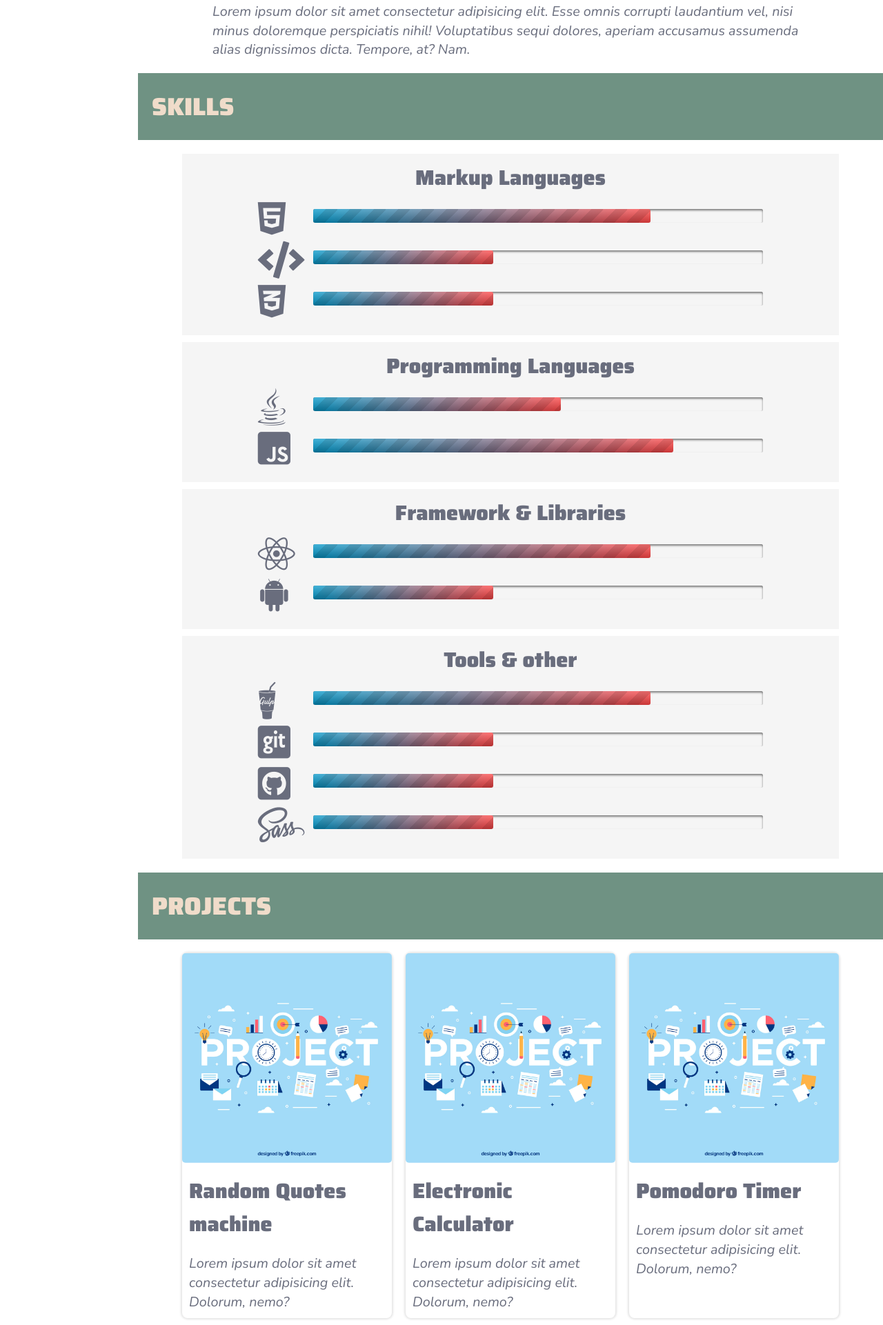
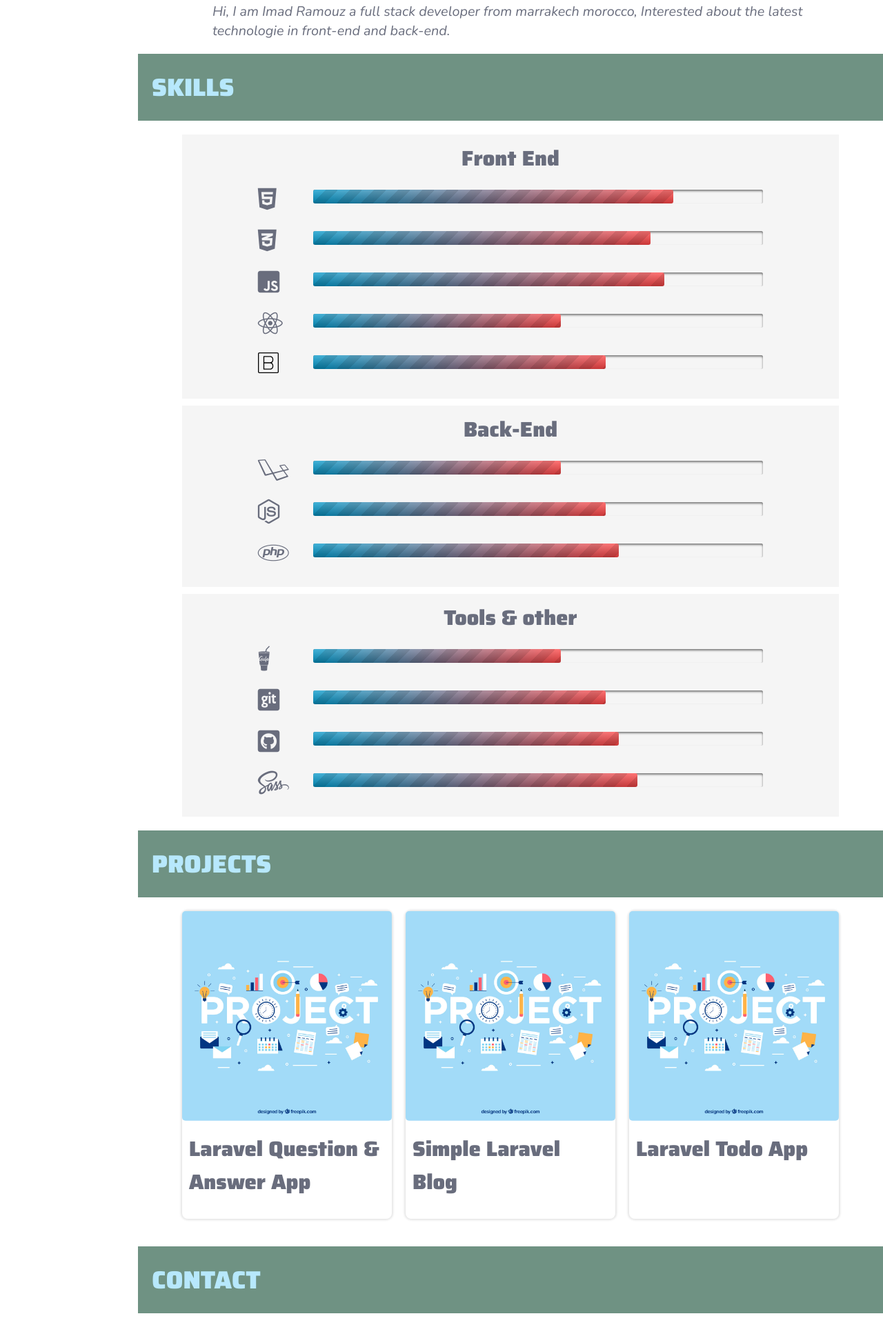
Before and after one commit to imadRamouz/imadRamouz.github.io, a plain HTML site: page index.html in a window 1280 px wide. Shown: the part 834-2755 px from the top of the page at 69% size. Drawn offline with nearby package versions, Linux system fonts and the light colour scheme.

Commit message:
change some colors and add some skills

```diff
--- a/index.html
+++ b/index.html
@@ -63,68 +63,69 @@
 	<section id="about">
 		<h2 class="about__heading">About</h2>
 		<p class="about__details">
-			Lorem ipsum dolor sit amet consectetur adipisicing elit. Esse omnis corrupti laudantium vel, nisi minus doloremque
-			perspiciatis
-			nihil! Voluptatibus sequi dolores, aperiam accusamus assumenda alias dignissimos dicta. Tempore, at? Nam.
+			Hi, I am Imad Ramouz a full stack developer from marrakech morocco, Interested about the latest technologie
+			in front-end and back-end.
 		</p>
 	</section>
 	<section id="skills">
 		<h2 class="skills__heading">Skills</h2>
 		<div class="skills__wrapper">
 			<div class="skills__group">
-				<h3 class="skills__group__heading">Markup Languages</h3>
+				<h3 class="skills__group__heading">Front End</h3>
 				<div class="skill__wrapper">
-					<i class="fab fa-html5 fa-3x"></i>
+					<i class="fab fa-html5 fa-2x"></i>
+					<progress value="80" max="100"></progress>
+				</div>
+				<div class="skill__wrapper">
+					<i class="fab fa-css3-alt fa-2x"></i>
 					<progress value="75" max="100"></progress>
 				</div>
 				<div class="skill__wrapper">
-					<i class="fas fa-code fa-3x"></i>
-					<progress value="40" max="100"></progress>
+					<i class="fab fa-js-square fa-2x"></i>
+					<progress value="78" max="100"></progress>
 				</div>
 				<div class="skill__wrapper">
-					<i class="fab fa-css3-alt fa-3x"></i>
-					<progress value="40" max="100"></progress>
+					<i class="fab fa-react fa-2x"></i>
+					<progress value="55" max="100"></progress>
+				</div>
+				<div class="skill__wrapper">
+					<i><img width="30px" height="30px" src="./img/bootstrap.svg" alt=""></i>
+					<progress value="65" max="100"></progress>
 				</div>
 			</div>
 			<div class="skills__group">
-				<h3 class="skills__group__heading">Programming Languages</h3>
+				<h3 class="skills__group__heading">Back-End</h3>
 				<div class="skill__wrapper">
-					<i class="fab fa-java fa-3x"></i>
+					<i class="fab fa-laravel fa-2x"></i>
 					<progress value="55" max="100"></progress>
 				</div>
 				<div class="skill__wrapper">
-					<i class="fab fa-js-square fa-3x"></i>
-					<progress value="80" max="100"></progress>
-				</div>
-			</div>
-			<div class="skills__group">
-				<h3 class="skills__group__heading">Framework &amp; Libraries</h3>
-				<div class="skill__wrapper">
-					<i class="fab fa-react fa-3x"></i>
-					<progress value="75" max="100"></progress>
+					<i class="fab fa-node-js fa-2x"></i>
+					<progress value="65" max="100"></progress>
 				</div>
 				<div class="skill__wrapper">
-					<i class="fab fa-android fa-3x"></i>
-					<progress value="40" max="100"></progress>
+					<i class="fab fa-php fa-2x"></i>
+					<progress value="68" max="100"></progress>
 				</div>
+
 			</div>
 			<div class="skills__group">
 				<h3 class="skills__group__heading">Tools &amp; other</h3>
 				<div class="skill__wrapper">
-					<i class="fab fa-gulp fa-3x"></i>
-					<progress value="75" max="100"></progress>
+					<i class="fab fa-gulp fa-2x"></i>
+					<progress value="55" max="100"></progress>
 				</div>
 				<div class="skill__wrapper">
-					<i class="fab fa-git-square fa-3x"></i>
-					<progress value="40" max="100"></progress>
+					<i class="fab fa-git-square fa-2x"></i>
+					<progress value="65" max="100"></progress>
 				</div>
 				<div class="skill__wrapper">
-					<i class="fab fa-github-square fa-3x"></i>
-					<progress value="40" max="100"></progress>
+					<i class="fab fa-github-square fa-2x"></i>
+					<progress value="68" max="100"></progress>
 				</div>
 				<div class="skill__wrapper">
-					<i class="fab fa-sass fa-3x"></i>
-					<progress value="40" max="100"></progress>
+					<i class="fab fa-sass fa-2x"></i>
+					<progress value="72" max="100"></progress>
 				</div>
 			</div>
 		</div>
@@ -135,8 +136,9 @@
 			<div class="project">
 				<div class="project__face">
 					<img class="project__image" src="img/projects/project.jpg" alt="Random quotes machine">
-					<h3 class="project__heading">Random Quotes machine</h3>
-					<p class="project__description">Lorem ipsum dolor sit amet consectetur adipisicing elit. Dolorum, nemo?</p>
+					<h3 class="project__heading"><a href="https://github.com/imadRamouz/laravel-qa">Laravel Question & Answer
+							App</a></h3>
+					<p class="project__description"></p>
 				</div>
 				<div class="project__back">
 					<h3></h3>
@@ -153,8 +155,9 @@
 			<div class="project">
 				<div>
 					<img class="project__image" src="img/projects/project.jpg" alt="Electronic Calculator">
-					<h3 class="project__heading">Electronic Calculator</h3>
-					<p class="project__description">Lorem ipsum dolor sit amet consectetur adipisicing elit. Dolorum, nemo?</p>
+					<h3 class="project__heading"><a href="https://github.com/imadRamouz/laravel-blog-app">Simple Laravel Blog</a>
+					</h3>
+					<p class="project__description"></p>
 				</div>
 				<div>
 					<h3></h3>
@@ -171,8 +174,9 @@
 			<div class="project">
 				<div>
 					<img class="project__image" src="img/projects/project.jpg" alt="Pomodoro Timer">
-					<h3 class="project__heading">Pomodoro Timer</h3>
-					<p class="project__description">Lorem ipsum dolor sit amet consectetur adipisicing elit. Dolorum, nemo?</p>
+					<h3 class="project__heading"><a href="https://github.com/imadRamouz/laravel-todo-list-app">Laravel Todo
+							App</a></h3>
+					<p class="project__description"></p>
 				</div>
 				<div>
 					<h3></h3>
@@ -187,6 +191,7 @@
 				</div>
 			</div>
 		</div>
+
 	</section>
 	<!-- <section id="blog">
 		<h2 class="blog__heading">Blog</h2>
```
Also changed, not shown: css/style.css, img/bootstrap.svg (added), 1 other file.
